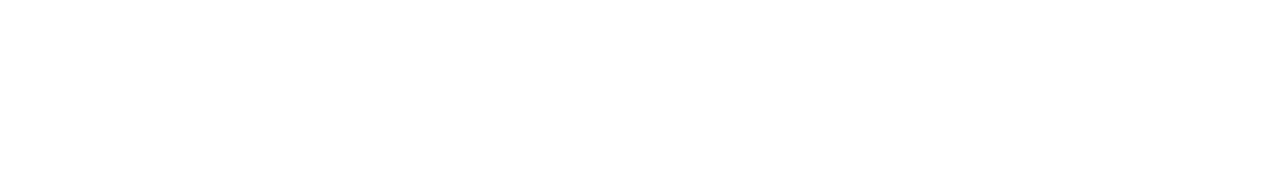
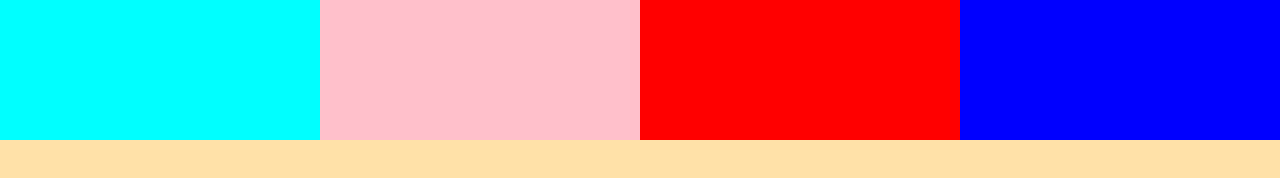
Before and after one commit to nachosujka/lo-de-olivia, a plain HTML site: page paginas/grid.html in a window 1280 px wide. Drawn offline with Linux system fonts and the light colour scheme.

Commit message:
Conecte la pagina a css

```diff
--- a/paginas/grid.html
+++ b/paginas/grid.html
@@ -3,7 +3,8 @@
   <head>
     <meta charset="UTF-8" />
     <meta name="viewport" content="width=device-width, initial-scale=1.0" />
-    <title>Document</title>
+    <link rel="stylesheet" href="../style.css">
+    <title>Pagina con grid</title>
   </head>
   <body class="body_grid">
     <header class="header_grid"></header>
```
